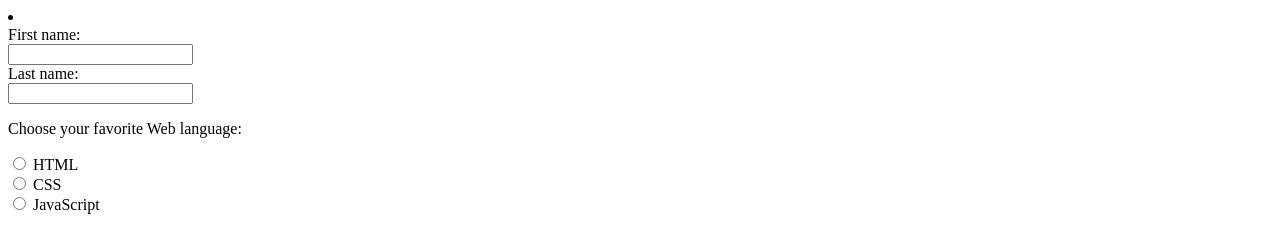
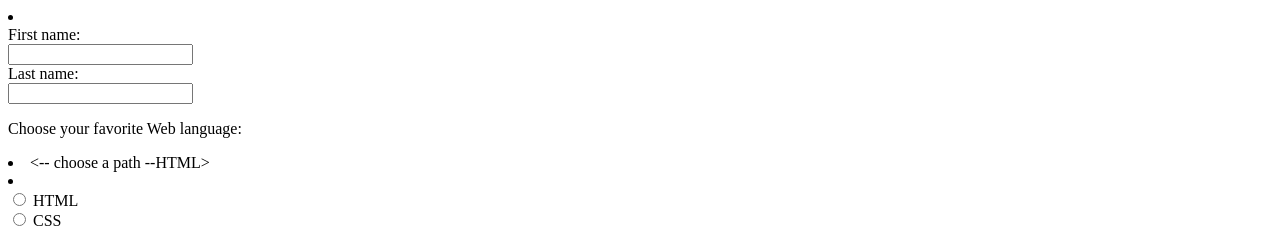
Before and after one commit to nitishkumarroy999/Coding-Blocks-front-end, a plain HTML site: page index.html in a window 1280 px wide. Shown: the top 229 px of the page. Drawn offline with Linux system fonts and the light colour scheme.

Commit message:
topplllot

```diff
--- a/index.html
+++ b/index.html
@@ -24,6 +24,11 @@
       </form>
 
       <p>Choose your favorite Web language:</p>
+      <li>
+         <-- choose a path --HTML>
+         <li>
+
+      </li>
 
 <form>
   <input type="radio" id="html" name="fav_language" value="HTML">
```
